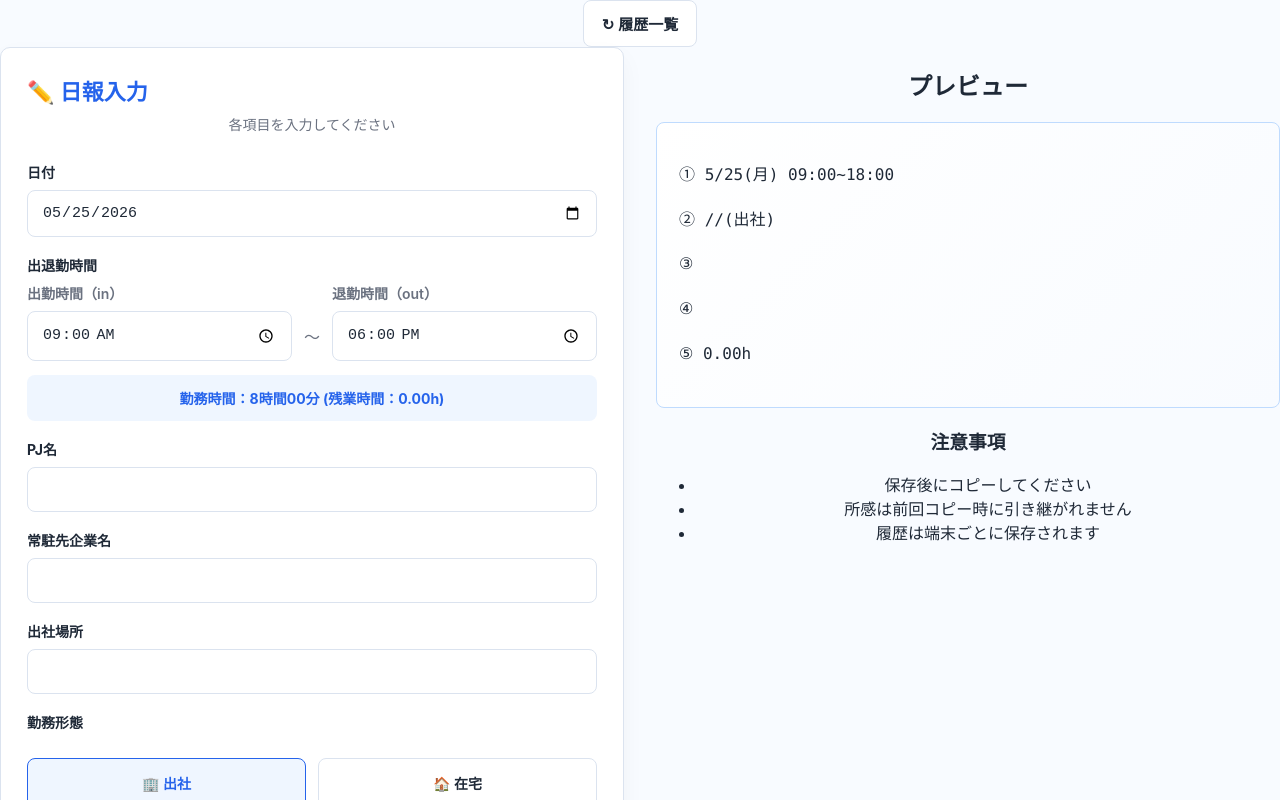
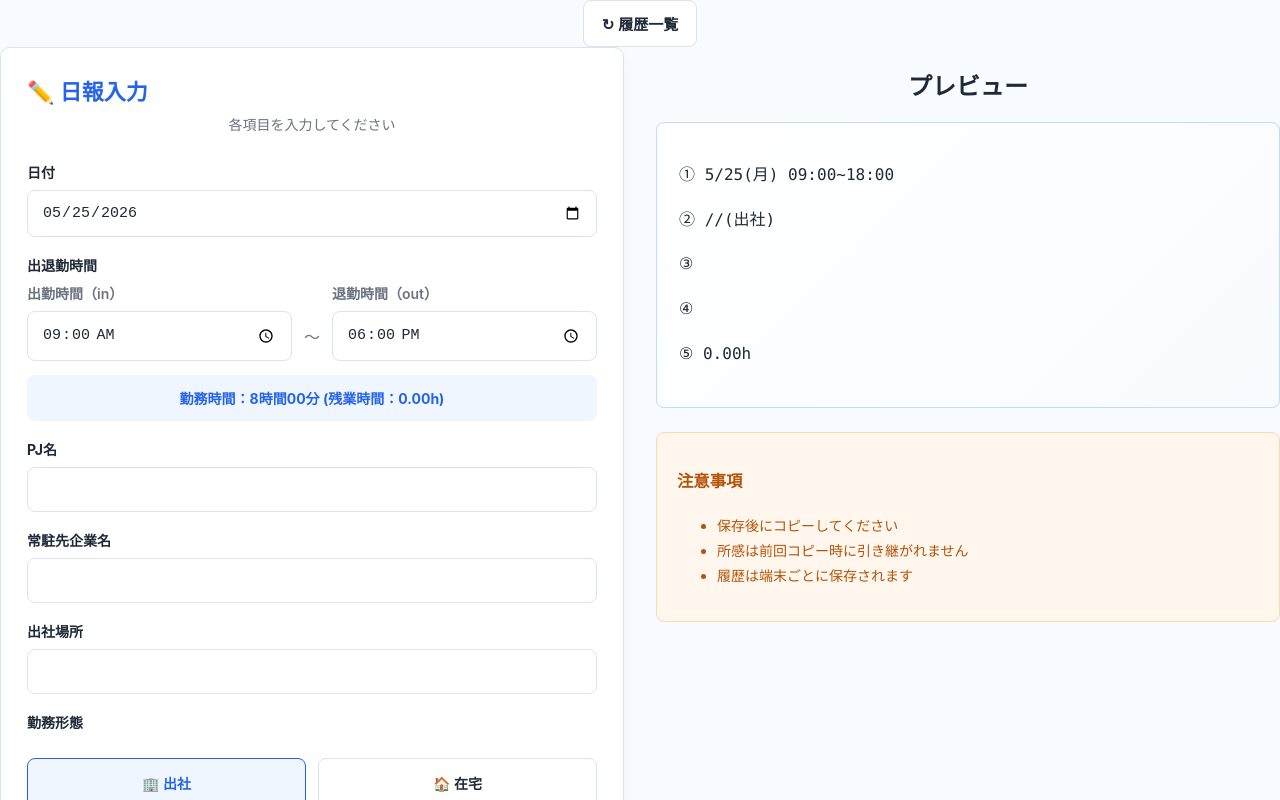
Before and after one commit to wannnari/dailyreport-app, a React (Create React App) app: page / in a window 1280 px wide. Shown: the top 800 px of the page. Built offline with nearby package versions, Linux system fonts and the light colour scheme.

Commit message:
パネルに注意事項追加

```diff
--- a/src/components/NoticeSection.tsx
+++ b/src/components/NoticeSection.tsx
@@ -1,6 +1,6 @@
 const NoticeSection = () => {
   return (
-    <div className="notice-box">
+    <div className="tip-box">
       <h3>注意事項</h3>
 
       <ul>
--- a/src/css/Report.css
+++ b/src/css/Report.css
@@ -436,3 +436,14 @@ label {
     display: block;
   }
 }
+.tip-box {
+  margin-top: 24px;
+  border: 1px solid var(--orange-border);
+  border-radius: 8px;
+  background: var(--orange-bg);
+  color: var(--orange-text);
+  padding: 18px 20px;
+  font-size: 14px;
+  line-height: 1.8;
+  text-align: left;
+}
```
